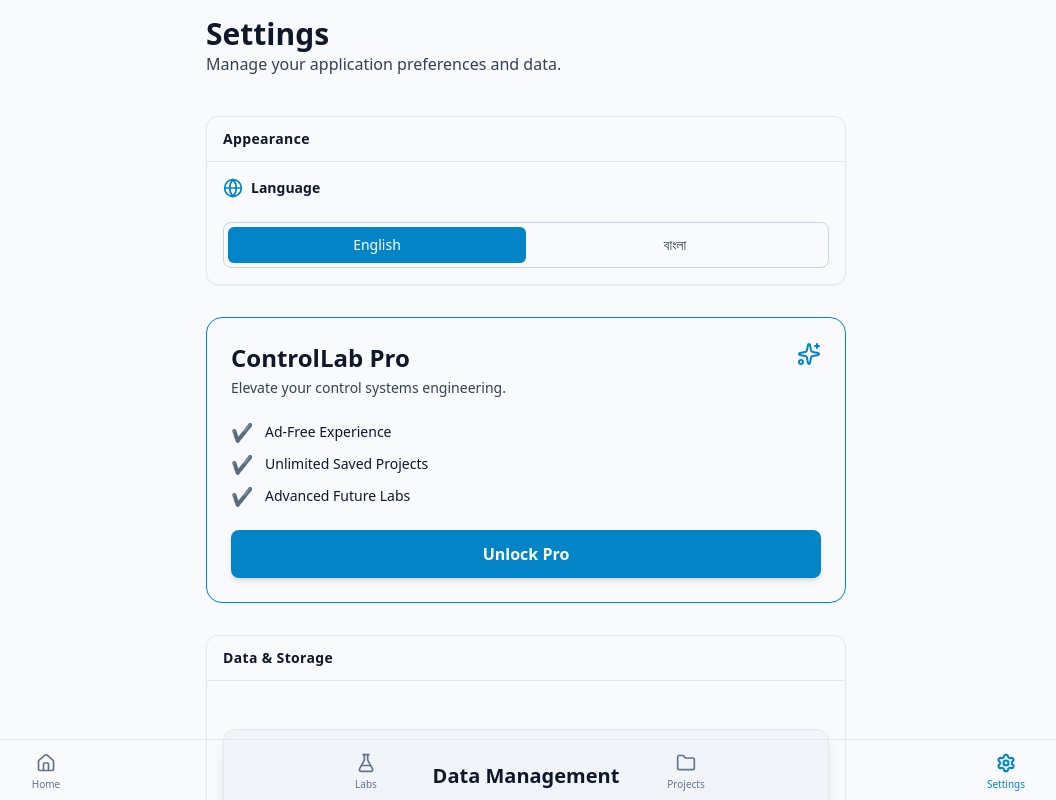
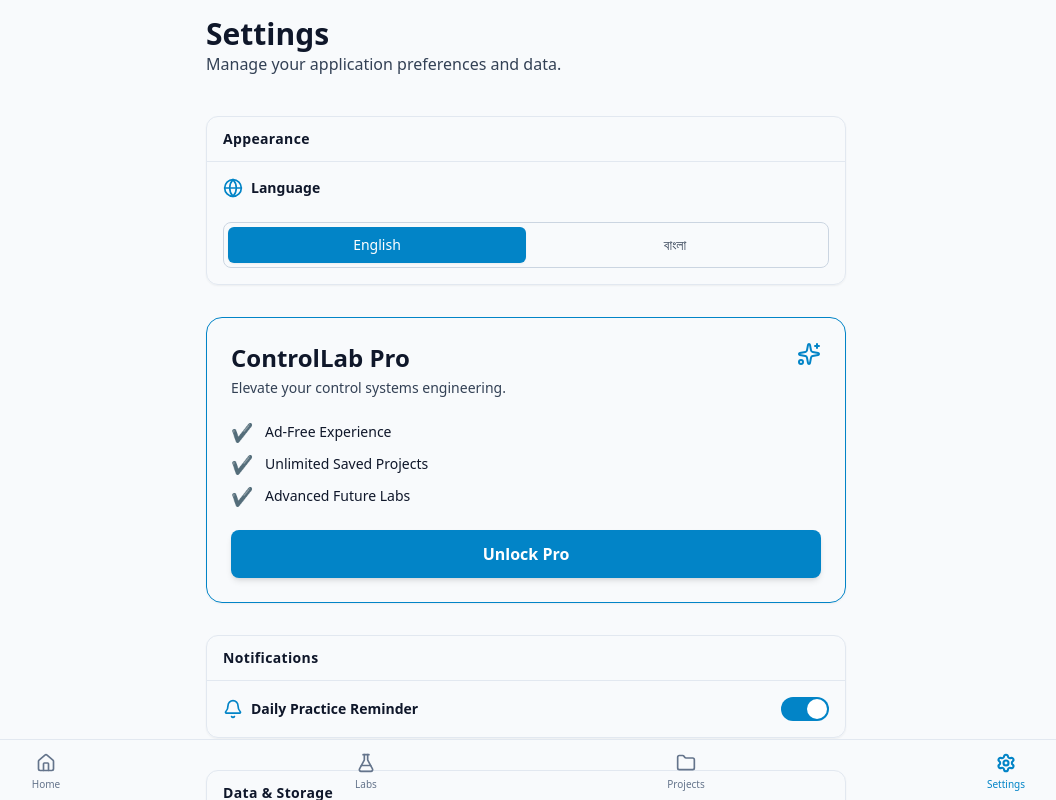
Before and after one commit to cryptXploit/ControlLab, a React (Vite) app: page /settings in a window 1280 px wide. Shown: the top 800 px of the page, without its empty margins (114-1170 px from the left). Built offline with nearby package versions, Linux system fonts and the light colour scheme.

Commit message:
chore(p10.0): finalize notifications and capacitor android production build

```diff
--- a/capacitor.config.ts
+++ b/capacitor.config.ts
@@ -1,4 +1,4 @@
-import type { CapacitorConfig } from '@capacitor/cli';
+import { CapacitorConfig } from '@capacitor/cli';
 
 const config: CapacitorConfig = {
   appId: 'com.cryptxploit.controllab',
--- a/src/features/settings/InfrastructureTest.tsx
+++ b/src/features/settings/InfrastructureTest.tsx
@@ -10,7 +10,7 @@
   };
 
   const handleSchedulePractice = () => {
-    NotificationService.schedulePracticeReminder(60);
+    NotificationService.schedulePracticeReminder('Practice Time', 'Keep up the good work!');
   };
 
   return (
--- a/src/features/settings/SettingsScreen.tsx
+++ b/src/features/settings/SettingsScreen.tsx
@@ -3,11 +3,12 @@
 import { useSettingsStore } from '@/store/useSettingsStore';
 import { useTranslation, useLocaleStore } from '@/store/useLocaleStore';
 import { HapticService } from '@/services/haptics/HapticService';
-import { Sparkles, CheckCircle2, Globe } from 'lucide-react';
+import { Sparkles, CheckCircle2, Globe, Bell } from 'lucide-react';
 import { Card, CardHeader } from '@/components/ui/Card';
+import { NotificationService } from '@/services/notifications/NotificationService';
 
 export default function SettingsScreen() {
-  const { isPro, togglePro } = useSettingsStore();
+  const { isPro, togglePro, notificationsEnabled, toggleNotifications } = useSettingsStore();
   const { t } = useTranslation();
   const { locale, setLocale } = useLocaleStore();
 
@@ -19,6 +20,14 @@
   const handleLanguageChange = (newLocale: 'en' | 'bn') => {
     setLocale(newLocale);
     HapticService.triggerSelection();
+  };
+
+  const handleToggleNotifications = () => {
+    toggleNotifications();
+    HapticService.triggerSelection();
+    if (!notificationsEnabled) { // Turning ON (state hasn't updated yet in this render tick)
+      NotificationService.schedulePracticeReminder((t as any)('notification.practice.title'), (t as any)('notification.practice.body'));
+    }
   };
 
   return (
@@ -104,6 +113,24 @@
       </div>
 
       <Card>
+        <CardHeader title={(t as any)('settings.notifications')} />
+        <div className="p-4 flex flex-col gap-4">
+          <div className="flex items-center justify-between">
+            <div className="flex items-center gap-2">
+              <Bell className="w-5 h-5 text-accent-primary" />
+              <h2 className="text-sm font-semibold text-text-primary">{(t as any)('settings.practiceReminder')}</h2>
+            </div>
+            <button
+              onClick={handleToggleNotifications}
+              className={`w-12 h-6 rounded-full transition-colors relative ${notificationsEnabled ? 'bg-accent-primary' : 'bg-bg-surface border border-border-strong'}`}
+            >
+              <div className={`absolute top-0.5 w-5 h-5 rounded-full transition-all ${notificationsEnabled ? 'bg-white right-0.5' : 'bg-text-muted left-0.5'}`} />
+            </button>
+          </div>
+        </div>
+      </Card>
+
+      <Card>
         <CardHeader title={(t as any)('settings.data')} />
         <div className="p-4 flex flex-col gap-6">
           <DataManagement />
--- a/src/i18n/bn.ts
+++ b/src/i18n/bn.ts
@@ -54,5 +54,9 @@
   'common.deleteConfirm': 'আপনি কি নিশ্চিত যে এই প্রজেক্টটি ডিলিট করতে চান?',
   'projects.save.title': 'এক্সপেরিমেন্ট সেভ করুন',
   'projects.save.placeholder': 'যেমন: ল্যাব ৩ - হাই ড্যাম্পিং',
-  'projects.save.action': 'প্রজেক্ট সেভ করুন'
+  'projects.save.action': 'প্রজেক্ট সেভ করুন',
+  'notification.practice.title': 'প্র্যাকটিস করার সময়',
+  'notification.practice.body': 'আপনার ইঞ্জিনিয়ারিং স্কিল ঠিক রাখতে আজই একটি কন্ট্রোল-ল্যাব চ্যালেঞ্জ সম্পূর্ণ করুন।',
+  'settings.notifications': 'নোটিফিকেশন',
+  'settings.practiceReminder': 'ডেইলি প্র্যাকটিস রিমাইন্ডার'
 };
--- a/src/i18n/en.ts
+++ b/src/i18n/en.ts
@@ -52,6 +52,10 @@
   'common.deleteConfirm': 'Are you sure you want to delete this project?',
   'projects.save.title': 'Save Experiment',
   'projects.save.placeholder': 'e.g., Lab 3 - High Damping',
-  'projects.save.action': 'Save Project'
+  'projects.save.action': 'Save Project',
+  'notification.practice.title': 'Time to Practice',
+  'notification.practice.body': 'Keep your engineering skills sharp. Complete a ControlLab challenge today.',
+  'settings.notifications': 'Notifications',
+  'settings.practiceReminder': 'Daily Practice Reminder'
 } as const;
 export type TranslationKey = keyof typeof en;
--- a/src/services/notifications/NotificationService.ts
+++ b/src/services/notifications/NotificationService.ts
@@ -1,19 +1,40 @@
+import { LocalNotifications } from '@capacitor/local-notifications';
+import { Capacitor } from '@capacitor/core';
 import { useSettingsStore } from '@/store/useSettingsStore';
 
-export const NotificationService = {
-  async schedulePracticeReminder(timeOffsetMinutes: number): Promise<void> {
+export class NotificationService {
+  static async schedulePracticeReminder(title: string, body: string) {
     const { notificationsEnabled } = useSettingsStore.getState();
+    if (!notificationsEnabled) return;
 
-    if (!notificationsEnabled) {
-      console.log('[NotificationService] Notifications disabled by user.');
-      return;
-    }
+    if (Capacitor.isNativePlatform()) {
+      try {
+        const permStatus = await LocalNotifications.checkPermissions();
+        if (permStatus.display !== 'granted') {
+          const requested = await LocalNotifications.requestPermissions();
+          if (requested.display !== 'granted') return;
+        }
 
-    console.log(`[NotificationService] Scheduling local practice reminder for ${timeOffsetMinutes} minutes from now.`);
+        // Cancel previous practice reminders to prevent spam
+        await LocalNotifications.cancel({ notifications: [{ id: 1 }] });
 
-    // Web mock for testing
-    if (typeof window !== 'undefined') {
-      window.alert(`Mock Notification Scheduled (${timeOffsetMinutes}m)`);
+        // Schedule for 24 hours from now
+        await LocalNotifications.schedule({
+          notifications: [
+            {
+              title,
+              body,
+              id: 1,
+              schedule: { at: new Date(Date.now() + 1000 * 60 * 60 * 24) },
+              sound: undefined,
+            }
+          ]
+        });
+      } catch (e) {
+        console.error('Notification failed:', e);
+      }
+    } else {
+      console.log(`[Web Mock] Notification Scheduled: ${title} - ${body}`);
     }
   }
-};
+}
```
